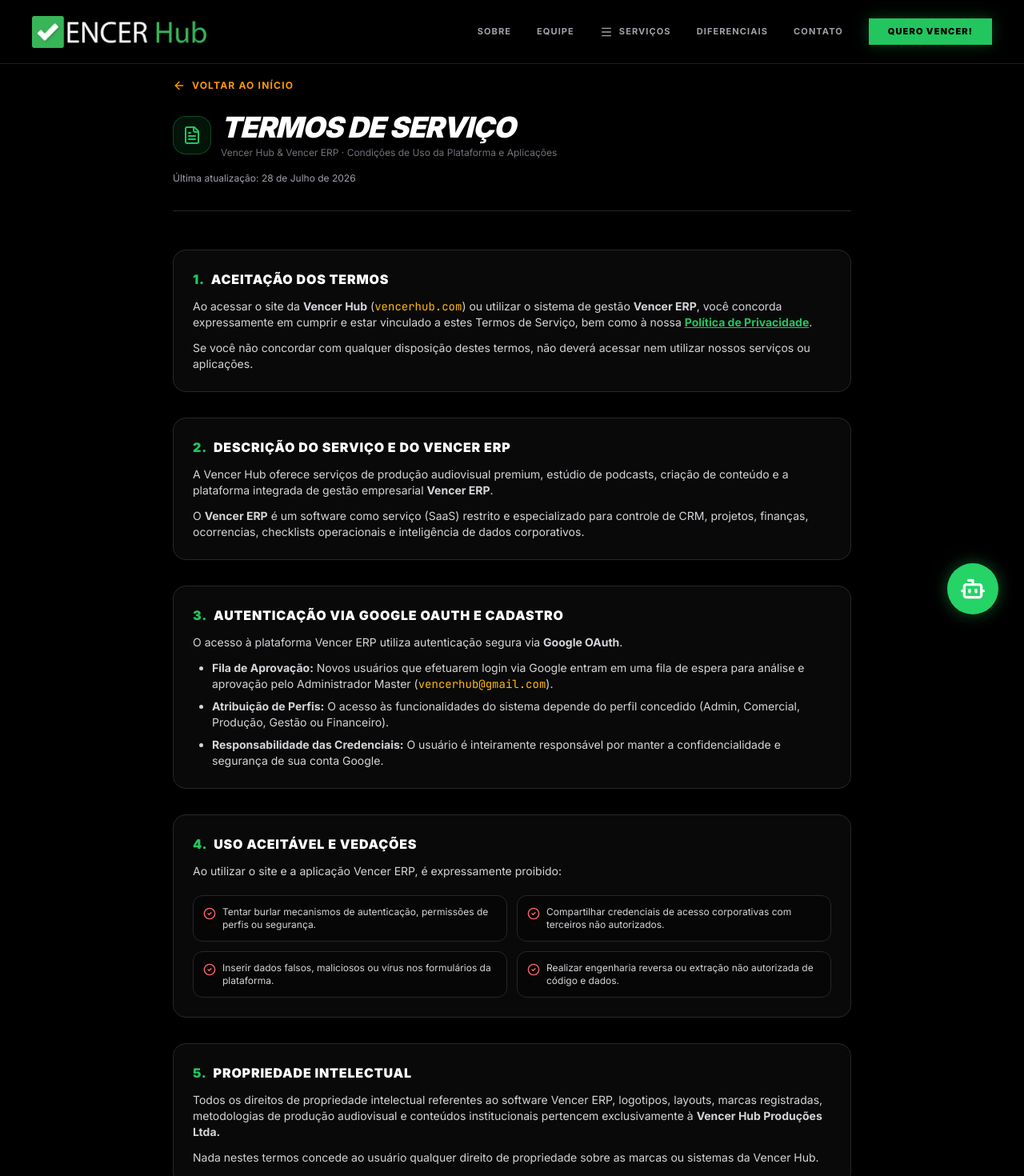
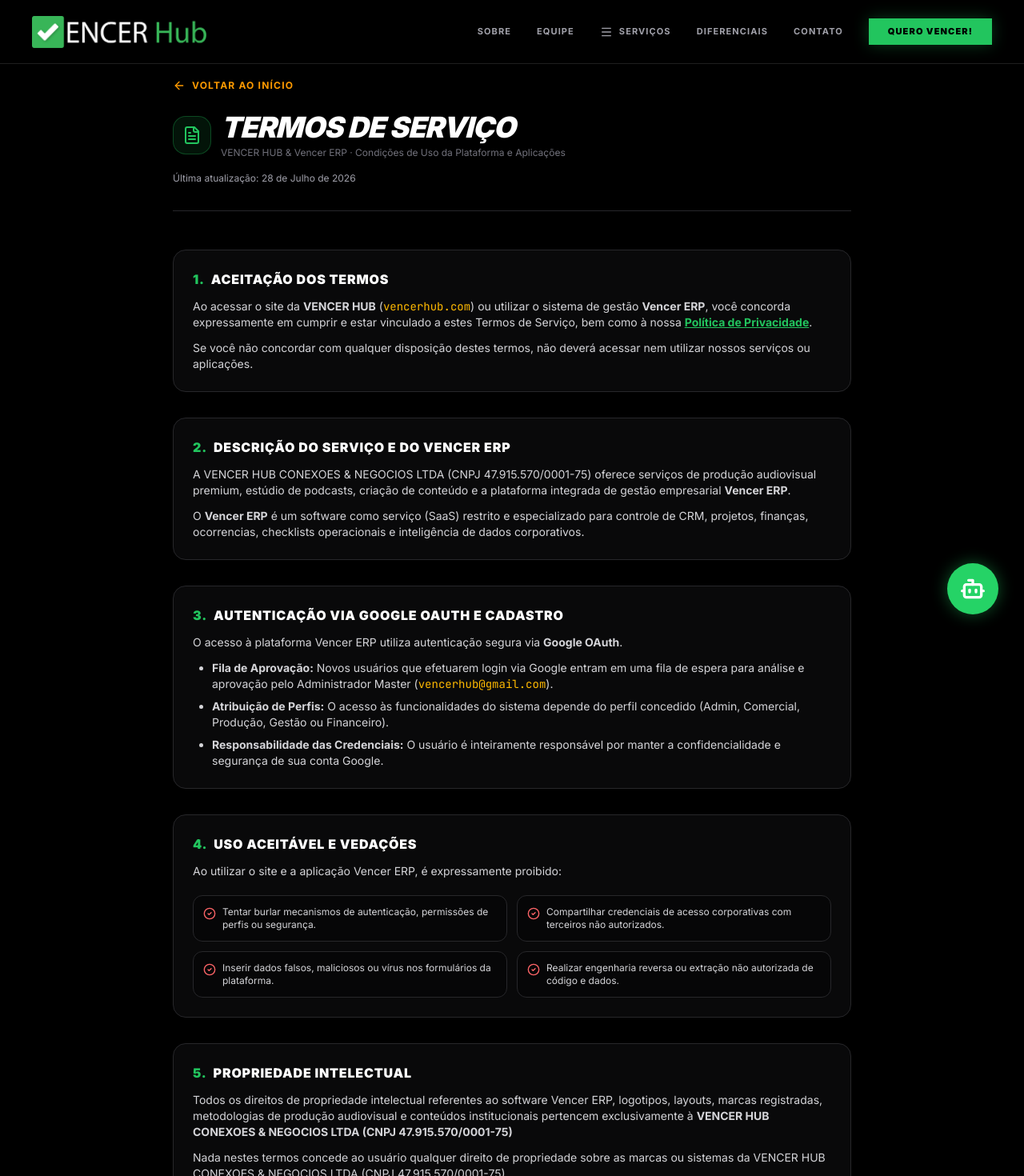
Before and after one commit to vencerhub/vencerhub, a React (Vite) app: page /termos-de-uso in a window 1280 px wide. Shown: the top 1470 px of the page at 80% size. Built offline with nearby package versions, Linux system fonts and the light colour scheme.

Commit message:
feat: implement core site structure with navigation, legal pages, and service components

```diff
--- a/src/App.tsx
+++ b/src/App.tsx
@@ -155,7 +155,7 @@
                    <Camera className="w-3 h-3" /> Fotto (Galerias)
                  </a>
                  <a href="https://app.vencerhub.com" target="_blank" rel="noreferrer" className="text-xs font-bold text-primary hover:text-white transition-colors flex items-center gap-1.5 mt-1">
-                   <ShieldCheck className="w-3 h-3" /> Vencer HUB ERP (Restrito)
+                   <ShieldCheck className="w-3 h-3" /> Vencer Workspace (Restrito)
                  </a>
                </div>
             </div>
@@ -194,7 +194,7 @@
 
         {/* BOTTOM BAR */}
         <div className="border-t border-zinc-800/50 mt-16 pt-8 max-w-7xl mx-auto px-10 flex flex-col md:flex-row justify-between items-center gap-4 text-xs text-zinc-600 font-medium relative z-10">
-          <p>© 2026 VencerHub. Site desenvolvido por Vencer HUB.</p>
+          <p>© 2026 VencerHub. Site desenvolvido por VENCER HUB.</p>
           <div className="flex flex-wrap items-center justify-center gap-6">
             <Link to="/politica-de-privacidade" className="hover:text-zinc-400 transition-colors">Política de Privacidade (LGPD)</Link>
             <Link to="/termos-de-uso" className="hover:text-zinc-400 transition-colors">Termos de Uso</Link>
--- a/src/components/AppPurposeSection.tsx
+++ b/src/components/AppPurposeSection.tsx
@@ -18,7 +18,7 @@
                 Vencer HUB
               </h2>
               <p className="text-sm md:text-base text-zinc-300 leading-relaxed font-medium">
-                <strong>Finalidade do Aplicativo:</strong> O aplicativo <strong>Vencer HUB</strong> (integrado à plataforma Vencer ERP) é o sistema de gestão empresarial da Vencer Hub Produções. Ele centraliza a autenticação segura via Google OAuth, CRM de clientes, planejamento de projetos audiovisuais, acompanhamento financeiro DRE, pós-produção e controle de acesso por perfil.
+                <strong>Finalidade do Aplicativo:</strong> O aplicativo <strong>Vencer HUB</strong> (integrado à plataforma Vencer ERP) é o sistema de gestão empresarial da VENCER HUB. Ele centraliza a autenticação segura via Google OAuth, CRM de clientes, planejamento de projetos audiovisuais, acompanhamento financeiro DRE, pós-produção e controle de acesso por perfil.
               </p>
               <div className="grid grid-cols-1 sm:grid-cols-2 gap-3 pt-2 text-xs text-zinc-400">
                 <div className="flex items-center gap-2 bg-black/40 p-3 rounded-xl border border-white/5">
--- a/src/components/FAQ.tsx
+++ b/src/components/FAQ.tsx
@@ -9,7 +9,7 @@
 
 const faqs = [
   {
-    question: "Onde a Vencer Hub está localizada?",
+    question: "Onde a VENCER HUB está localizada?",
     answer: "Estamos situados na Av. Érico Veríssimo, 1140, no bairro Menino Deus, em Porto Alegre - RS. Dispomos de estúdios modernos, infraestrutura acústica de alta performance, fácil acesso e suporte técnico completo para produções de nível corporativo e artístico."
   },
   {
@@ -29,7 +29,7 @@
     answer: "O processo é simples e rápido: clique no botão de contato para falar com nosso time estratégico. Entenderemos seu objetivo de negócio, definiremos a melhor estrutura de pacote e agendaremos as diárias conforme a sua disponibilidade."
   },
   {
-    question: "Posso utilizar a estrutura da Vencer Hub para eventos privativos ou cursos online?",
+    question: "Posso utilizar a estrutura da VENCER HUB para eventos privativos ou cursos online?",
     answer: "Com certeza. Nosso espaço conta com infraestrutura completa para Live Streaming em tempo real, gravação de módulos de cursos online, workshops corporativos e treinamentos com total estabilidade de sinal e qualidade técnica."
   }
 ];
--- a/src/components/LegalModal.tsx
+++ b/src/components/LegalModal.tsx
@@ -29,7 +29,7 @@
               <h2 className="text-lg font-black text-white uppercase italic">
                 {isPrivacy ? 'Política de Privacidade (LGPD)' : 'Termos de Uso'}
               </h2>
-              <p className="text-xs text-zinc-500">Vencer Hub · Conforme a Lei Geral de Proteção de Dados (Lei nº 13.709/2018)</p>
+              <p className="text-xs text-zinc-500">VENCER HUB · Conforme a Lei Geral de Proteção de Dados (Lei nº 13.709/2018)</p>
             </div>
           </div>
           <button
@@ -47,7 +47,7 @@
               <section className="space-y-2">
                 <h3 className="text-sm font-bold text-white uppercase">1. Introdução e Compromisso</h3>
                 <p>
-                  A <strong>Vencer Hub Produções Ltda.</strong> está comprometida com a proteção dos dados pessoais de seus clientes, colaboradores e visitantes, em conformidade com a Lei Geral de Proteção de Dados Pessoais (LGPD - Lei nº 13.709/2018). Esta política descreve como coletamos, usamos, armazenamos e protegemos suas informações pessoais.
+                  A <strong>VENCER HUB CONEXOES & NEGOCIOS LTDA (CNPJ 47.915.570/0001-75)</strong> está comprometida com a proteção dos dados pessoais de seus clientes, colaboradores e visitantes, em conformidade com a Lei Geral de Proteção de Dados Pessoais (LGPD - Lei nº 13.709/2018). Esta política descreve como coletamos, usamos, armazenamos e protegemos suas informações pessoais.
                 </p>
               </section>
 
@@ -75,7 +75,7 @@
               <section className="space-y-2">
                 <h3 className="text-sm font-bold text-white uppercase">4. Compartilhamento de Dados</h3>
                 <p>
-                  A Vencer Hub não vende ou aluga dados pessoais a terceiros. O compartilhamento ocorre exclusivamente com prestadores de serviços essenciais (provedores de infraestrutura em nuvem, processadores de pagamento e órgãos fiscais), mediante estritas obrigações de confidencialidade.
+                  A VENCER HUB não vende ou aluga dados pessoais a terceiros. O compartilhamento ocorre exclusivamente com prestadores de serviços essenciais (provedores de infraestrutura em nuvem, processadores de pagamento e órgãos fiscais), mediante estritas obrigações de confidencialidade.
                 </p>
               </section>
 
@@ -98,28 +98,28 @@
               <section className="space-y-2">
                 <h3 className="text-sm font-bold text-white uppercase">1. Aceite dos Termos</h3>
                 <p>
-                  Ao acessar o site da <strong>Vencer Hub</strong> ou utilizar a plataforma <strong>Vencer ERP</strong>, você concorda expressamente com os presentes Termos de Uso. Caso não concorde com qualquer disposição, solicitamos que não utilize nossos serviços.
+                  Ao acessar o site da <strong>VENCER HUB</strong> ou utilizar a plataforma <strong>Vencer ERP</strong>, você concorda expressamente com os presentes Termos de Uso. Caso não concorde com qualquer disposição, solicitamos que não utilize nossos serviços.
                 </p>
               </section>
 
               <section className="space-y-2">
                 <h3 className="text-sm font-bold text-white uppercase">2. Uso da Plataforma e do ERP</h3>
                 <p>
-                  O Vencer ERP é um sistema de gestão de propriedade exclusiva da Vencer Hub. O acesso à plataforma é restrito a usuários previamente cadastrados e autorizados. É proibido compartilhar credenciais ou tentar burlar os controles de acesso.
+                  O Vencer ERP é um sistema de gestão de propriedade exclusiva da VENCER HUB. O acesso à plataforma é restrito a usuários previamente cadastrados e autorizados. É proibido compartilhar credenciais ou tentar burlar os controles de acesso.
                 </p>
               </section>
 
               <section className="space-y-2">
                 <h3 className="text-sm font-bold text-white uppercase">3. Propriedade Intelectual</h3>
                 <p>
-                  Todo o conteúdo disponibilizado pela Vencer Hub (marcas, logotipos, layouts, código-fonte, metodologias de produção e materiais audiovisuais) é protegido pelas leis de propriedade intelectual. É vedada a reprodução não autorizada.
+                  Todo o conteúdo disponibilizado pela VENCER HUB (marcas, logotipos, layouts, código-fonte, metodologias de produção e materiais audiovisuais) é protegido pelas leis de propriedade intelectual. É vedada a reprodução não autorizada.
                 </p>
               </section>
 
               <section className="space-y-2">
                 <h3 className="text-sm font-bold text-white uppercase">4. Responsabilidades</h3>
                 <p>
-                  A Vencer Hub empenha seus melhores esforços para garantir a disponibilidade contínua da plataforma, mas não se responsabiliza por interrupções causadas por indisponibilidade de terceiros, falhas de conexão à internet ou uso inadequado por parte do usuário.
+                  A VENCER HUB empenha seus melhores esforços para garantir a disponibilidade contínua da plataforma, mas não se responsabiliza por interrupções causadas por indisponibilidade de terceiros, falhas de conexão à internet ou uso inadequado por parte do usuário.
                 </p>
               </section>
 
--- a/src/pages/PrivacyPolicyPage.tsx
+++ b/src/pages/PrivacyPolicyPage.tsx
@@ -23,7 +23,7 @@
               Política de Privacidade
             </h1>
             <p className="text-xs text-zinc-500 mt-1">
-              Vencer Hub & Vencer ERP · Em conformidade com a LGPD (Lei nº 13.709/2018) e Diretrizes do Google OAuth
+              VENCER HUB & Vencer ERP · Em conformidade com a LGPD (Lei nº 13.709/2018) e Diretrizes do Google OAuth
             </p>
           </div>
         </div>
@@ -38,7 +38,7 @@
             <span className="text-[#22c55e]">1.</span> Visão Geral e Compromisso
           </h2>
           <p>
-            A <strong>Vencer Hub Produções Ltda.</strong> ("Vencer Hub", "nós"), operadora do sistema <strong>Vencer ERP</strong>, está profundamente comprometida com a privacidade, segurança e proteção dos dados pessoais de seus clientes, colaboradores e usuários.
+            A <strong>VENCER HUB CONEXOES & NEGOCIOS LTDA (CNPJ 47.915.570/0001-75)</strong> ("VENCER HUB", "nós"), operadora do sistema <strong>Vencer ERP</strong>, está profundamente comprometida com a privacidade, segurança e proteção dos dados pessoais de seus clientes, colaboradores e usuários.
           </p>
           <p>
             Esta Política de Privacidade descreve de forma clara e transparente como coletamos, utilizamos, armazenamos, tratamos e protegemos seus dados pessoais ao acessar nosso site (<code className="text-amber-400">vencerhub.com</code>) ou utilizar a aplicação Vencer ERP via autenticação Google OAuth.
@@ -112,7 +112,7 @@
             <span className="text-[#22c55e]">5.</span> Compartilhamento e Não Comercialização de Dados
           </h2>
           <p>
-            A Vencer Hub <strong>NÃO vende, aluga, troca ou comercializa</strong> dados pessoais ou informações obtidas via Google OAuth em nenhuma hipótese.
+            A VENCER HUB CONEXOES & NEGOCIOS LTDA (CNPJ 47.915.570/0001-75) <strong>NÃO vende, aluga, troca ou comercializa</strong> dados pessoais ou informações obtidas via Google OAuth em nenhuma hipótese.
           </p>
           <p>
             O compartilhamento de dados ocorre unicamente com infraestruturas estritamente necessárias para a operação da plataforma (ex: Supabase para banco de dados e autenticação segura), sempre sob criptografia e contratos que garantem sigilo e conformidade com a LGPD.
@@ -156,7 +156,7 @@
           </h2>
           <p>Para dúvidas, solicitações ou exercício de direitos referentes à privacidade e proteção de dados:</p>
           <div className="bg-black/40 border border-zinc-800 rounded-xl p-4 text-xs space-y-1">
-            <p className="font-bold text-white">Vencer Hub Produções Ltda.</p>
+            <p className="font-bold text-white">VENCER HUB CONEXOES & NEGOCIOS LTDA (CNPJ 47.915.570/0001-75)</p>
             <p className="text-zinc-400">Endereço: Av. Érico Veríssimo, 1140 — Bairro Menino Deus — Porto Alegre/RS</p>
             <p className="text-zinc-400">E-mail: <a href="mailto:vencerhub@gmail.com" className="text-[#22c55e] font-bold">vencerhub@gmail.com</a></p>
             <p className="text-zinc-400">Telefone/WhatsApp: +55 51 99744-1369</p>
--- a/src/pages/TermsPage.tsx
+++ b/src/pages/TermsPage.tsx
@@ -23,7 +23,7 @@
               Termos de Serviço
             </h1>
             <p className="text-xs text-zinc-500 mt-1">
-              Vencer Hub & Vencer ERP · Condições de Uso da Plataforma e Aplicações
+              VENCER HUB & Vencer ERP · Condições de Uso da Plataforma e Aplicações
             </p>
           </div>
         </div>
@@ -38,7 +38,7 @@
             <span className="text-[#22c55e]">1.</span> Aceitação dos Termos
           </h2>
           <p>
-            Ao acessar o site da <strong>Vencer Hub</strong> (<code className="text-amber-400">vencerhub.com</code>) ou utilizar o sistema de gestão <strong>Vencer ERP</strong>, você concorda expressamente em cumprir e estar vinculado a estes Termos de Serviço, bem como à nossa <Link to="/politica-de-privacidade" className="text-[#22c55e] underline font-bold">Política de Privacidade</Link>.
+            Ao acessar o site da <strong>VENCER HUB</strong> (<code className="text-amber-400">vencerhub.com</code>) ou utilizar o sistema de gestão <strong>Vencer ERP</strong>, você concorda expressamente em cumprir e estar vinculado a estes Termos de Serviço, bem como à nossa <Link to="/politica-de-privacidade" className="text-[#22c55e] underline font-bold">Política de Privacidade</Link>.
           </p>
           <p>
             Se você não concordar com qualquer disposição destes termos, não deverá acessar nem utilizar nossos serviços ou aplicações.
@@ -51,7 +51,7 @@
             <span className="text-[#22c55e]">2.</span> Descrição do Serviço e do Vencer ERP
           </h2>
           <p>
-            A Vencer Hub oferece serviços de produção audiovisual premium, estúdio de podcasts, criação de conteúdo e a plataforma integrada de gestão empresarial <strong>Vencer ERP</strong>.
+            A VENCER HUB CONEXOES & NEGOCIOS LTDA (CNPJ 47.915.570/0001-75) oferece serviços de produção audiovisual premium, estúdio de podcasts, criação de conteúdo e a plataforma integrada de gestão empresarial <strong>Vencer ERP</strong>.
           </p>
           <p>
             O <strong>Vencer ERP</strong> é um software como serviço (SaaS) restrito e especializado para controle de CRM, projetos, finanças, ocorrencias, checklists operacionais e inteligência de dados corporativos.
@@ -105,10 +105,10 @@
             <span className="text-[#22c55e]">5.</span> Propriedade Intelectual
           </h2>
           <p>
-            Todos os direitos de propriedade intelectual referentes ao software Vencer ERP, logotipos, layouts, marcas registradas, metodologias de produção audiovisual e conteúdos institucionais pertencem exclusivamente à <strong>Vencer Hub Produções Ltda.</strong>
+            Todos os direitos de propriedade intelectual referentes ao software Vencer ERP, logotipos, layouts, marcas registradas, metodologias de produção audiovisual e conteúdos institucionais pertencem exclusivamente à <strong>VENCER HUB CONEXOES & NEGOCIOS LTDA (CNPJ 47.915.570/0001-75)</strong>
           </p>
           <p>
-            Nada nestes termos concede ao usuário qualquer direito de propriedade sobre as marcas ou sistemas da Vencer Hub.
+            Nada nestes termos concede ao usuário qualquer direito de propriedade sobre as marcas ou sistemas da VENCER HUB CONEXOES & NEGOCIOS LTDA (CNPJ 47.915.570/0001-75).
           </p>
         </section>
 
```
